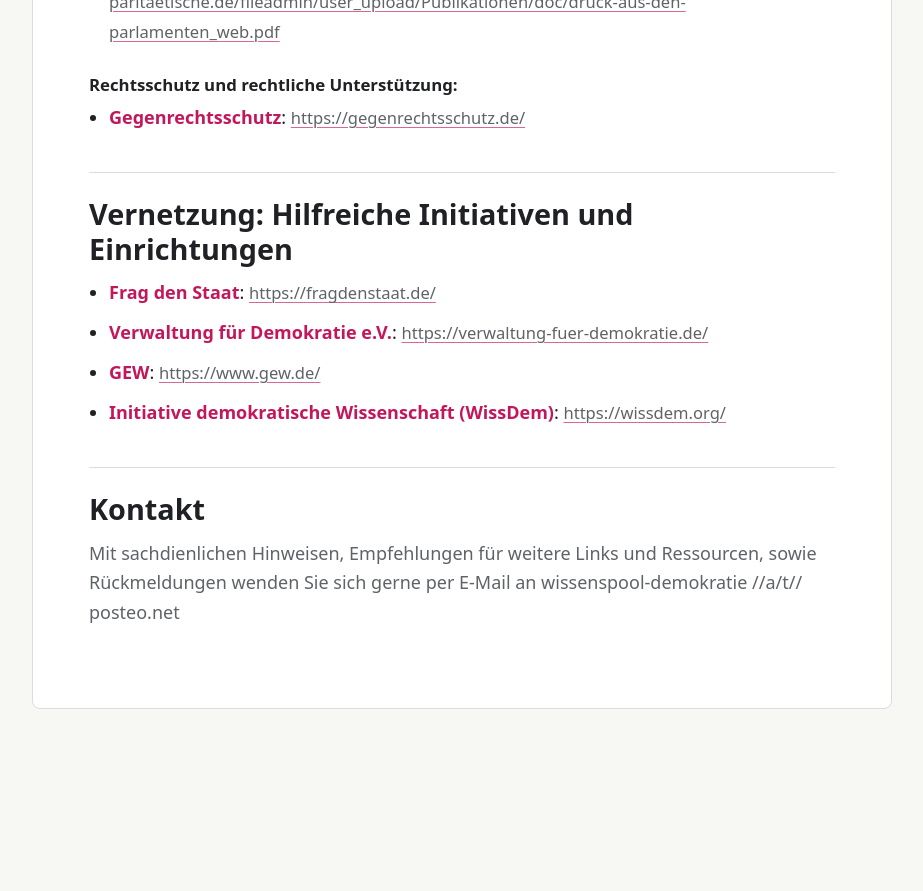
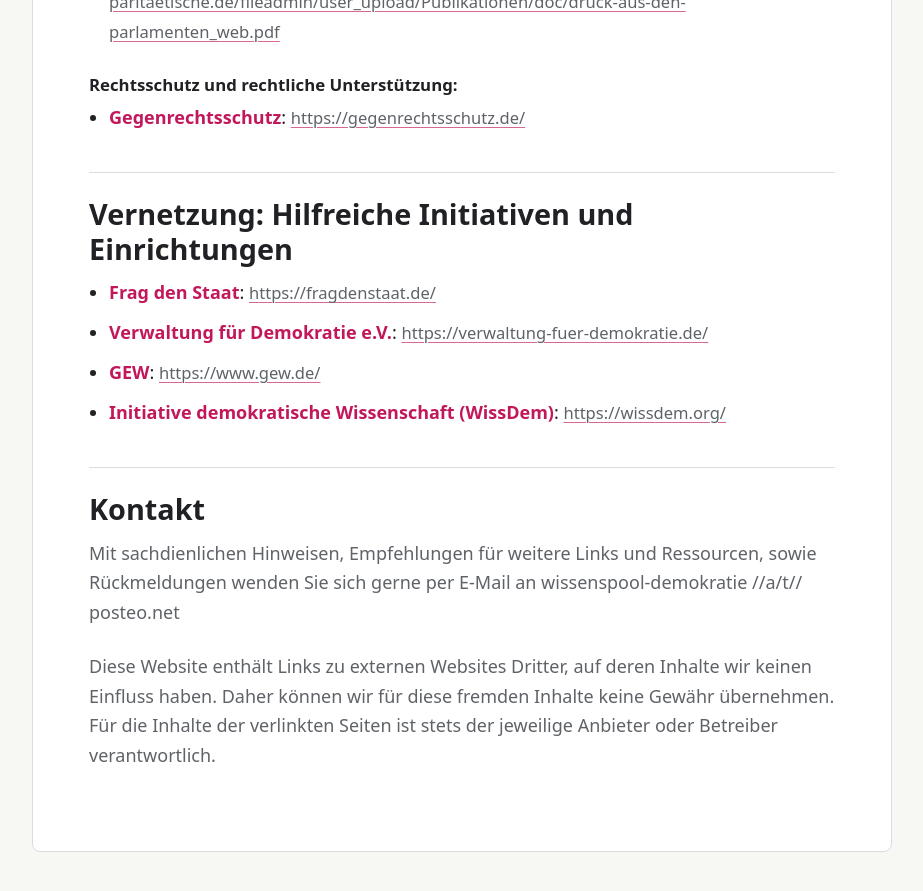
Before and after one commit to wpruser/wissenspool-demokratie.net, a Jekyll site: the page built from index.md, in a window 1280 px wide and 900 px high, scrolled down 2735 px. Shown: the top 891 px of the window, without its empty margins (178-1101 px from the left). Built offline with Jekyll 4.4.1, drawn with Linux system fonts in a browser that asks for light colours; before the commit the page ends 3492 px from its top, so only the background shows below that.

Commit message:
Update index.md

```diff
--- a/index.md
+++ b/index.md
@@ -71,3 +71,5 @@ Aktuell geschieht dies häufig, indem demokratische, menschenrechtliche oder ant
 ## Kontakt
 
 Mit sachdienlichen Hinweisen, Empfehlungen für weitere Links und Ressourcen, sowie Rückmeldungen wenden Sie sich gerne per E-Mail an wissenspool-demokratie //a/t// posteo.net
+
+Diese Website enthält Links zu externen Websites Dritter, auf deren Inhalte wir keinen Einfluss haben. Daher können wir für diese fremden Inhalte keine Gewähr übernehmen. Für die Inhalte der verlinkten Seiten ist stets der jeweilige Anbieter oder Betreiber verantwortlich.
```
